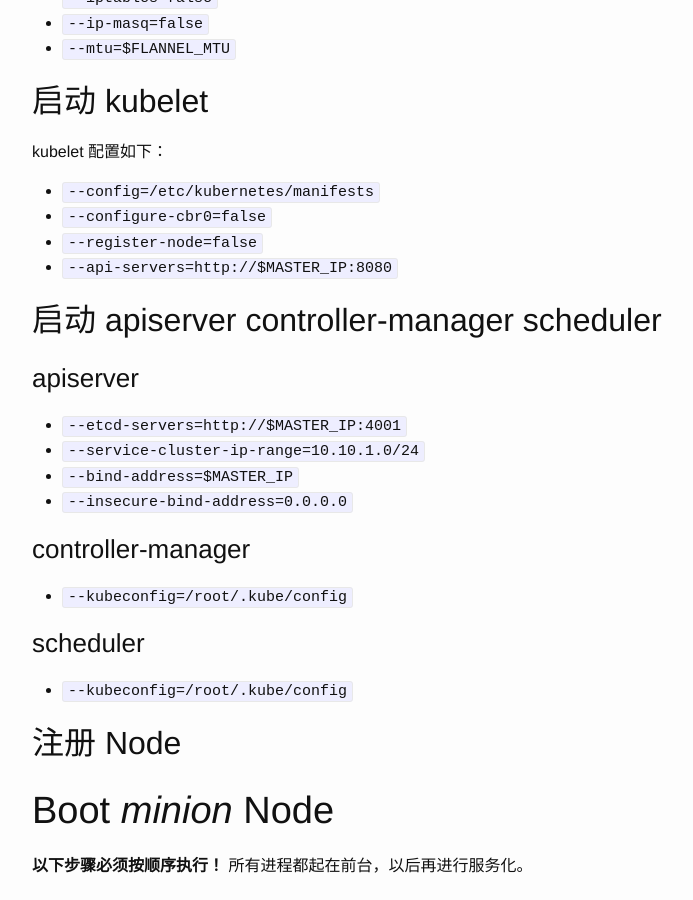
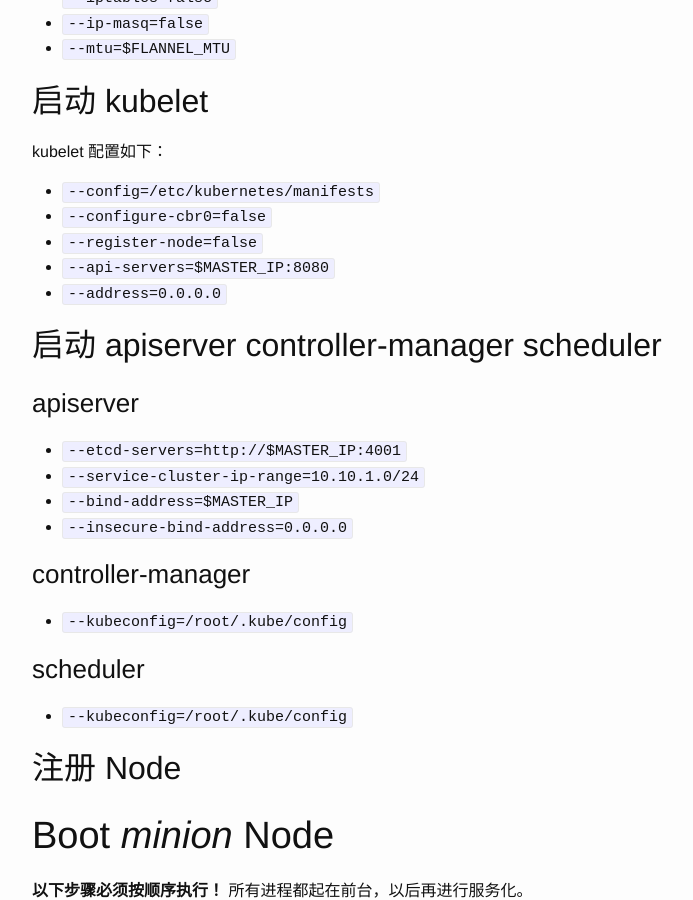
Before and after one commit to aclisp/aclisp.github.io, a Jekyll site: the page built from _posts/2015-08-25-kubernetes-startup.markdown, in a window 1280 px wide and 900 px high, scrolled down 2921 px. Shown: the whole window, without its empty margins (238-931 px from the left). Built offline with Jekyll 4.4.1, drawn with Linux system fonts in a browser that asks for light colours; some of the changed text lies outside the part shown.

Commit message:
Revised.

```diff
--- a/_posts/2015-08-25-kubernetes-startup.markdown
+++ b/_posts/2015-08-25-kubernetes-startup.markdown
@@ -111,7 +111,8 @@ kubelet 配置如下：
 * `--config=/etc/kubernetes/manifests`
 * `--configure-cbr0=false`
 * `--register-node=false`
-* `--api-servers=http://$MASTER_IP:8080`
+* `--api-servers=$MASTER_IP:8080`
+* `--address=0.0.0.0`
 
 ## 启动 apiserver controller-manager scheduler
 
@@ -178,6 +179,8 @@ kubelet 配置如下：
 * `--config=/etc/kubernetes/manifests`
 * `--configure-cbr0=false`
 * `--register-node=false`
+* `--api-servers=$MASTER_IP:8080`
+* `--address=0.0.0.0`
 
 ## 注册 Node
 
```
